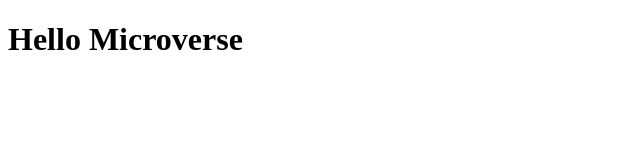
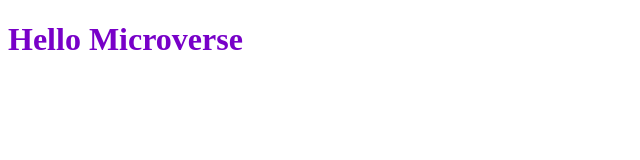
Before and after one commit to Danieldotcomcoder/Hello-World, a plain HTML site: page index.html in a window 1280 px wide. Shown: the whole page, without its empty margins (0-640 px from the left). Drawn offline with Linux system fonts and the light colour scheme.

Commit message:
Add CSS File

```diff
--- a/index.html
+++ b/index.html
@@ -5,9 +5,14 @@
     <meta http-equiv="X-UA-Compatible" content="IE=edge">
     <meta name="viewport" content="width=device-width, initial-scale=1.0">
     <title></title>
+    <link rel="stylesheet" href="style.css">
 </head>
 <body>
-    <header><h1>Hello Microverse</h1></header>
+    <header class="header">
+        <h1>Hello Microverse</h1>
 
+
+
+    </header>
 </body>
 </html>
--- /dev/null
+++ b/style.css
@@ -0,0 +1,4 @@
+.header h1{
+     color: rgb(120, 0, 200);
+
+}
```
